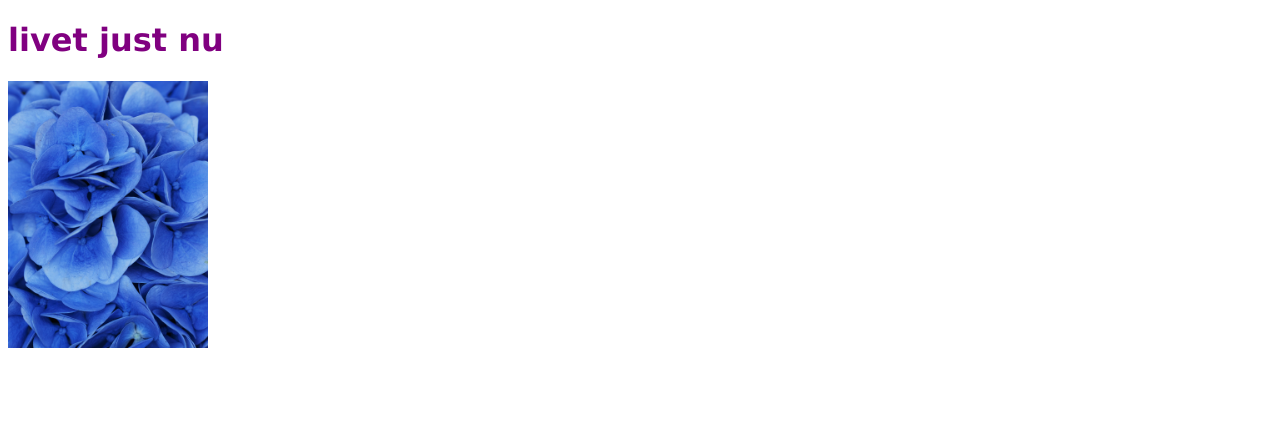
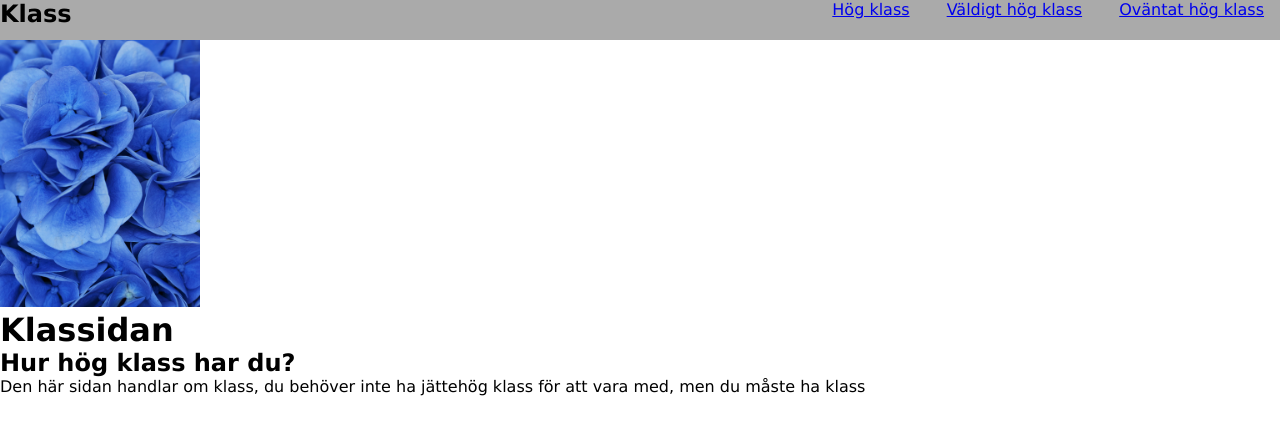
Before and after one commit to tovebr/test, a plain HTML site: page index.html in a window 1280 px wide. Drawn offline with Linux system fonts and the light colour scheme.

Commit message:
började om

```diff
--- a/index.html
+++ b/index.html
@@ -7,7 +7,19 @@
     <link rel="stylesheet" href="style.css">
 </head>
 <body>
-    <h1>livet just nu</h1>
-    <img src="/blomma.jpg" alt="blomman">
+    <div class="nav-bar container">
+        <h2>Klass</h2>
+        <ul>
+            <li><a href="#">Hög klass</a></li>
+            <li><a href="#">Väldigt hög klass</a></li>
+            <li><a href="#">Oväntat hög klass</a></li>
+        </ul>
+    </div>
+    <div class="showcase container">
+        <img src="/blomma.jpg" alt="blomman">
+        <h1>Klassidan</h1>
+        <h2>Hur hög klass har du?</h2>
+        <p>Den här sidan handlar om klass, du behöver inte ha jättehög klass för att vara med, men du måste ha klass </p>
+</div>
 </body>
 </html>
--- a/style.css
+++ b/style.css
@@ -1,8 +1,35 @@
+* {
+    padding: 0;
+    margin: 0;
+    box-sizing: border-box;
+}
+
 body {
     font-family: Verdana, Geneva, Tahoma, sans-serif;
-    color: purple;
 }
 
 img {
     max-width: 200px;
 }
+.nav-bar{
+    background: rgb(170, 170, 170);
+    height: 5vh;
+    position: relative;
+}
+
+li {
+    display: inline-block;
+}
+
+a {
+    padding: 1rem;
+}
+
+.nav-bar ul {
+    float: right;
+
+}
+
+.nav-bar h2 {
+    display: inline-block;
+}
```
